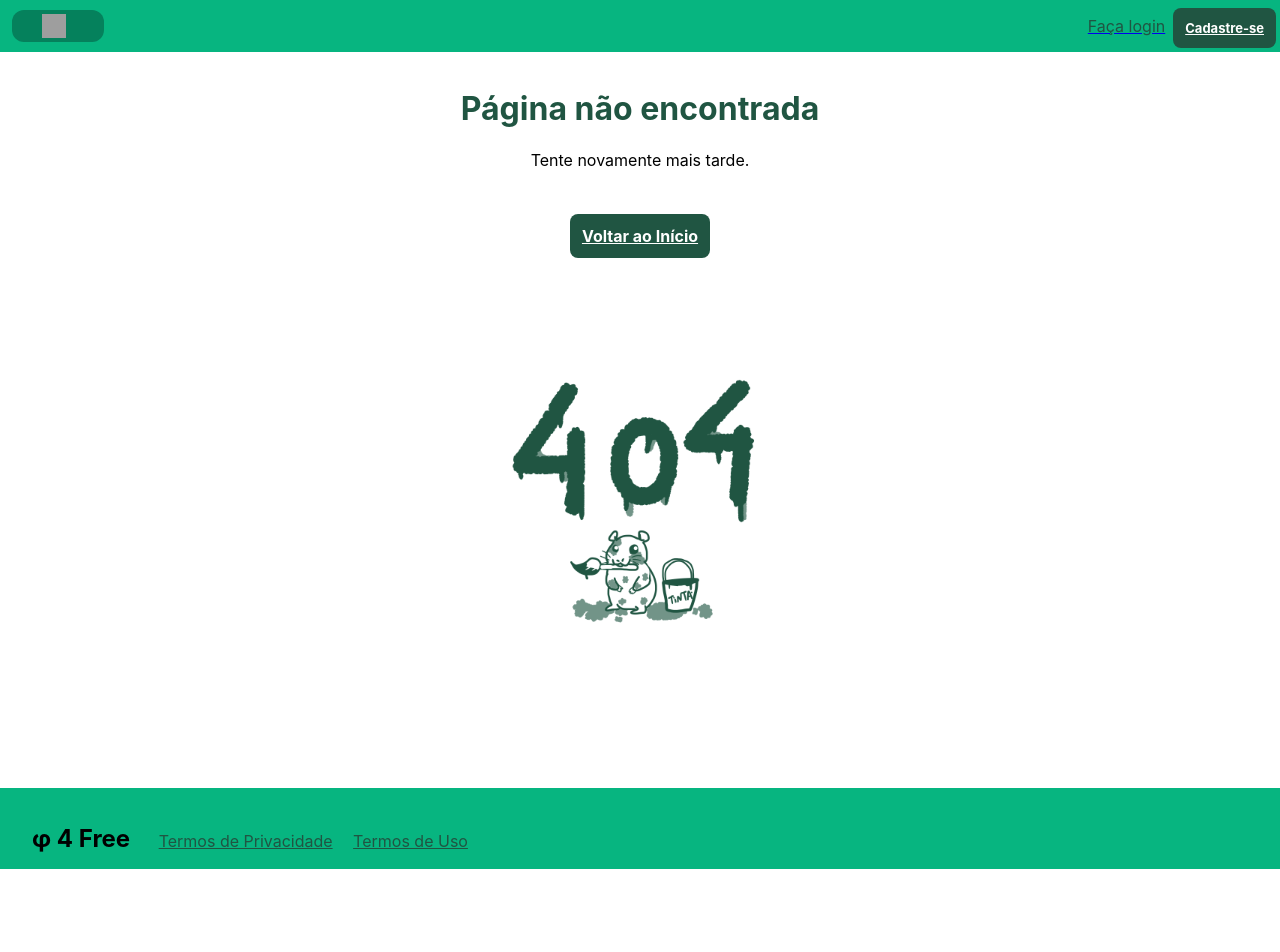
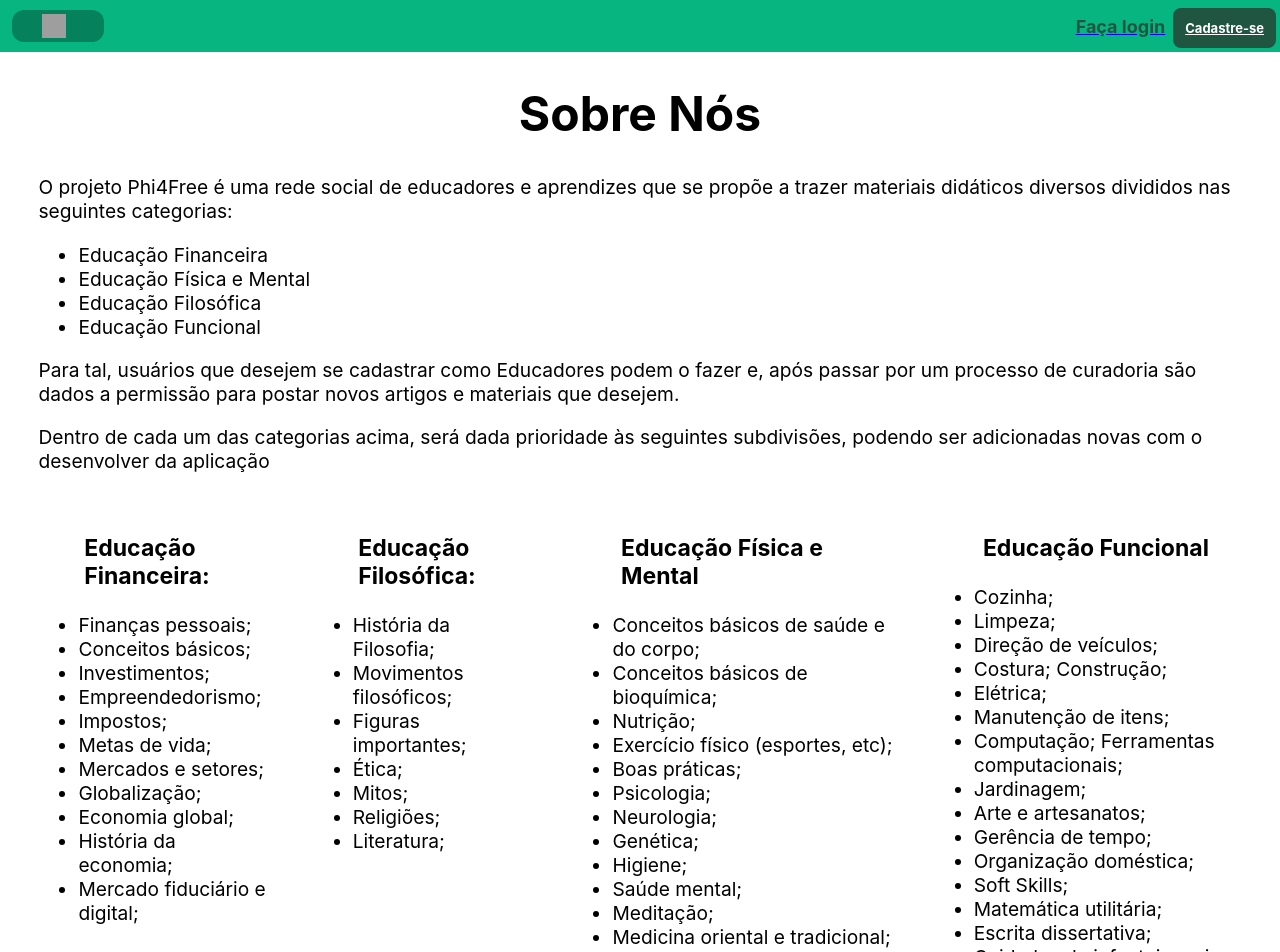
Before and after one commit to vinicius-vses/DW2A4-FRONT-END-Projeto, a React (Create React App) app: page /dominionegocio in a window 1280 px wide. Shown: the top 952 px of the page. Before the commit the page ends 869 px from the top, so only its background shows below. Built offline with nearby package versions, Linux system fonts and the light colour scheme; grey boxes are pictures that could not be loaded.

Commit message:
Pag de dominio de negocio, rota e css

```diff
--- a/src/App.js
+++ b/src/App.js
@@ -14,6 +14,7 @@
 import EditarArtigo from './pages/EditarArtigo';
 import LerArtigo from './pages/LerArtigo';
 import MeuPerfil from './components/MeuPerfil';
+import DominioNegocio from './pages/DominioNegocio';
 
 function App() {
   return (
@@ -36,6 +37,7 @@
           <Route path='/ler/:id' element={<LerArtigo/>}></Route>
           <Route path='/editar/:id' element={<EditarArtigo/>}></Route>
           <Route path='/meuperfil' element={<MeuPerfil/>}></Route>
+          <Route path='/dominionegocio' element={<DominioNegocio/>}></Route>
           <Route path='*' element={<NotFound titulo='Página não encontrada' descricao='Tente novamente mais tarde.'/>}></Route>
       </Routes>
       <Footer/>
--- a/src/components/Footer.js
+++ b/src/components/Footer.js
@@ -11,7 +11,7 @@
             <> <div id="footer-margin"/>
                 <div className="footer-container">
                 <br/>
-                <span>φ 4 Free</span> <a href="" target="_self">Termos de Privacidade</a> <a href="" target="_self">Termos de Uso</a>
+                <span>φ 4 Free</span> <a href="" target="_self">Termos de Privacidade</a> <a href="" target="_self">Termos de Uso</a> <a href="http://localhost:3000/DominioNegocio" target="_self">Sobre</a>
             </div>
             </>
         }
--- a/src/components/styles.css
+++ b/src/components/styles.css
@@ -34,13 +34,12 @@
 }
 
 .editBtn {
-  background-color: #064BB4;
+  background-color: #064bb4;
 }
 
 .submit:hover {
   background-color: #064616;
   color: white;
-
 }
 
 .editBtn:hover {
@@ -92,7 +91,7 @@
 }
 
 .component-container {
-  background-color: #C5F1E4;
+  background-color: #c5f1e4;
   margin: 8px 36px;
   border-radius: 16px;
   padding: 16px 24px;
@@ -112,7 +111,7 @@
 }
 
 .excluir {
-  background-color: #8E2424;
+  background-color: #8e2424;
   color: bisque;
 }
 
@@ -266,7 +265,7 @@
     align-items: center;
   }
 
-  .formulario-conectar{
+  .formulario-conectar {
     padding: 0%;
     width: 50%;
     text-align: center;
@@ -275,4 +274,37 @@
     display: flex;
     flex-direction: column;
   }
+
+  .sobre {
+    color: black;
+    font-size: xxx-large;
+    text-align: center;
+  }
+
+  p {
+    margin-left: 3%;
+    margin-right: 3%;
+    font-size: larger;
+  }
+
+  ul {
+    margin-left: 3%;
+    font-size: larger;
+  }
+
+  a {
+    font-weight: bold;
+    font-size: large;
+  }
+
+  .subtitulo {
+    font-weight: bold;
+  }
+
+  .flex-container {
+    display: flex;
+    align-items: flex-start;
+    flex-direction: row;
+    justify-content: flex-start;
+  }
 }
--- /dev/null
+++ b/src/pages/DominioNegocio.js
@@ -0,0 +1,111 @@
+import Header from "../components/Header";
+import Footer from "../components/Footer";
+import { Link, useNavigate } from "react-router-dom";
+
+function DominioNegocio(props) {
+  const isLogged = localStorage.getItem("isLogged") === "true";
+  const navigate = useNavigate();
+
+  return (
+    <>
+      <h1 className="sobre">Sobre Nós</h1>
+      <p>
+        O projeto Phi4Free é uma rede social de educadores e aprendizes que se
+        propõe a trazer materiais didáticos diversos divididos nas seguintes
+        categorias:
+      </p>
+
+      <ul>
+        <li>Educação Financeira</li>
+        <li>Educação Física e Mental</li>
+        <li>Educação Filosófica</li>
+        <li>Educação Funcional</li>
+      </ul>
+
+      <p>
+        Para tal, usuários que desejem se cadastrar como Educadores podem o
+        fazer e, após passar por um processo de curadoria são dados a permissão
+        para postar novos artigos e materiais que desejem.
+      </p>
+
+      <p>
+        Dentro de cada um das categorias acima, será dada prioridade às
+        seguintes subdivisões, podendo ser adicionadas novas com o desenvolver
+        da aplicação
+      </p>
+      <div className="flex-container">
+
+
+      <ul>
+      <p className="subtitulo">Educação Financeira:</p>
+        <li>Finanças pessoais;</li>
+        <li>Conceitos básicos;</li>
+        <li>Investimentos;</li>
+        <li>Empreendedorismo;</li>
+        <li>Impostos;</li>
+        <li>Metas de vida;</li>
+        <li>Mercados e setores;</li>
+        <li>Globalização;</li>
+        <li>Economia global;</li>
+        <li>História da economia;</li>
+        <li>Mercado fiduciário e digital;</li>
+      </ul>
+
+
+
+      <ul>
+      <p className="subtitulo">Educação Filosófica:</p>
+        <li>História da Filosofia;</li>
+        <li>Movimentos filosóficos;</li>
+        <li>Figuras importantes;</li>
+        <li>Ética;</li>
+        <li>Mitos;</li>
+        <li>Religiões;</li>
+        <li>Literatura;</li>
+      </ul>
+
+
+
+        <ul>
+        <p className="subtitulo">Educação Física e Mental</p>
+          <li>Conceitos básicos de saúde e do corpo;</li>
+          <li>Conceitos básicos de bioquímica;</li>
+          <li>Nutrição;</li>
+          <li>Exercício físico (esportes, etc);</li>
+          <li>Boas práticas;</li>
+          <li>Psicologia;</li>
+          <li>Neurologia;</li>
+          <li>Genética;</li>
+          <li>Higiene;</li>
+          <li>Saúde mental;</li>
+          <li>Meditação;</li>
+          <li>Medicina oriental e tradicional;</li>
+        </ul>
+
+
+
+        <ul>
+        <p className="subtitulo">Educação Funcional</p>
+          <li>Cozinha;</li>
+          <li>Limpeza;</li>
+          <li>Direção de veículos;</li>
+          <li>Costura; Construção;</li>
+          <li>Elétrica;</li>
+          <li>Manutenção de itens;</li>
+          <li>Computação; Ferramentas computacionais;</li>
+          <li>Jardinagem;</li>
+          <li>Arte e artesanatos;</li>
+          <li>Gerência de tempo;</li>
+          <li>Organização doméstica;</li>
+          <li>Soft Skills;</li>
+          <li>Matemática utilitária;</li>
+          <li>Escrita dissertativa;</li>
+          <li>Cuidados de infantojuvenis;</li>
+          <li>Cuidados de pets;</li>
+        </ul>
+      </div>
+    </>
+  );
+}
+
+export default DominioNegocio;
--- a/src/pages/ExplorarArtigos.js
+++ b/src/pages/ExplorarArtigos.js
@@ -4,7 +4,9 @@
 import React, { useState } from 'react';
 
 function ExplorarArtigos(props) {
+
     const isLogged = (localStorage.getItem('isLogged') === 'true');
+
     const navigate = useNavigate();
 
     const onCriarArtigoBtn = e =>{
```
